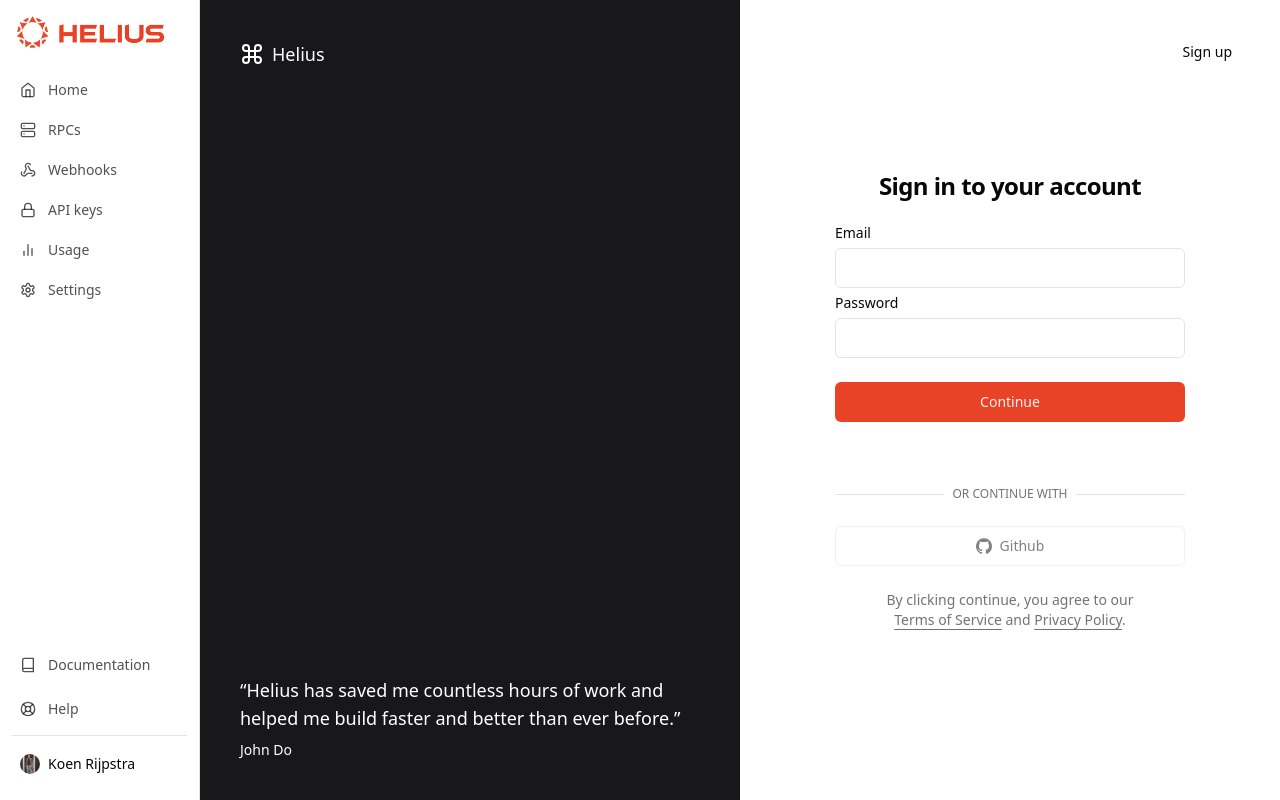
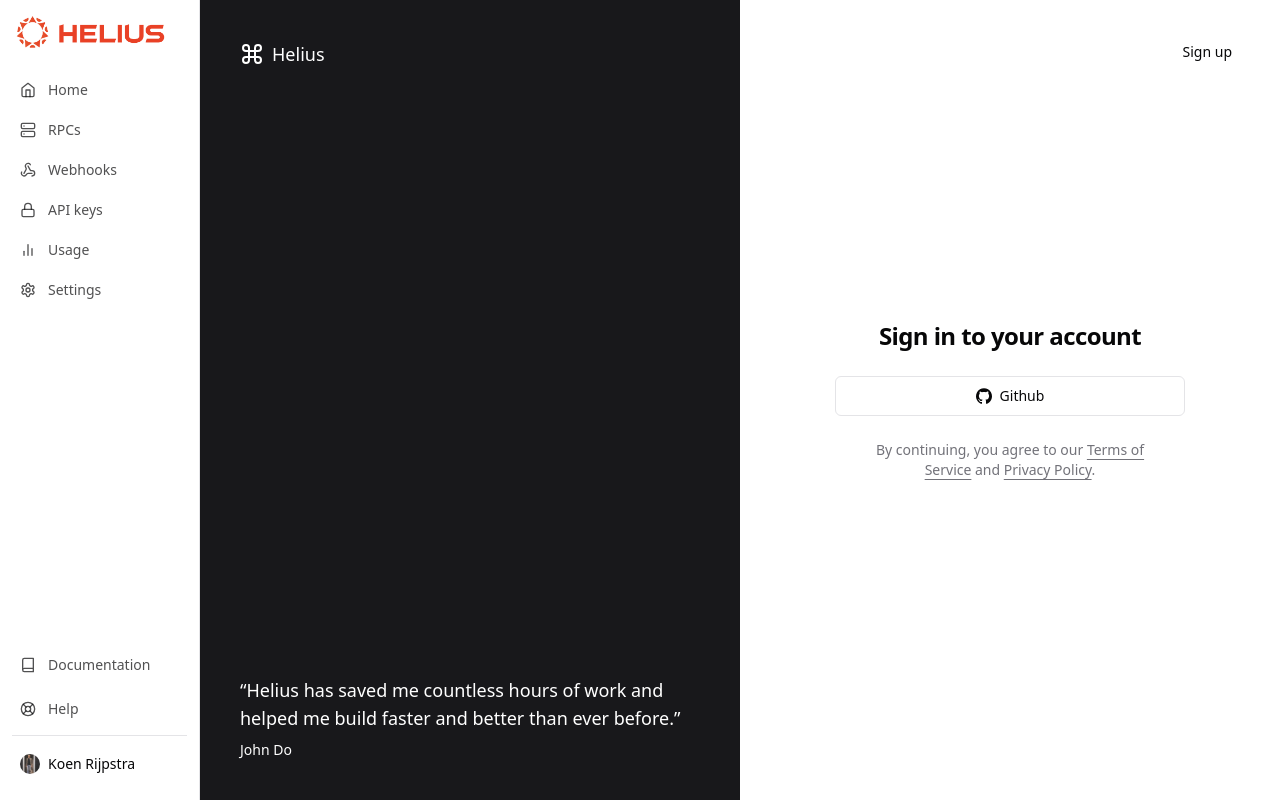
Before and after one commit to KoenRijpstra/helius-dashboard, a Next.js app: page /login in a window 1280 px wide. Built offline with nearby package versions, Linux system fonts and the light colour scheme.

Commit message:
Added GitHub authentication

```diff
--- /dev/null
+++ b/src/app/[...nextauth]/route.ts
@@ -0,0 +1,2 @@
+export { GET, POST } from "@/auth"
+export const runtime = "edge" // optional
--- a/src/app/login/page.tsx
+++ b/src/app/login/page.tsx
@@ -1,15 +1,14 @@
-import { Metadata } from "next"
-import Image from "next/image"
-import Link from "next/link"
+import { Metadata } from "next";
+import Link from "next/link";
 
-import { cn } from "@/lib/utils"
-import { buttonVariants } from "@/components/ui/button"
-import { UserAuthForm } from "@/components/user-auth-form"
+import { cn } from "@/lib/utils";
+import { buttonVariants } from "@/components/ui/button";
+import { AuthGithub } from "@/components/auth-github";
 
 export const metadata: Metadata = {
   title: "Authentication",
   description: "Authentication forms built using the components.",
-}
+};
 
 export default function AuthenticationPage() {
   return (
@@ -44,9 +43,8 @@
           <div className="relative z-20 mt-auto">
             <blockquote className="space-y-2">
               <p className="text-lg">
-                &ldquo;Helius has saved me countless hours of work and
-                helped me build faster and better than
-                ever before.&rdquo;
+                &ldquo;Helius has saved me countless hours of work and helped me
+                build faster and better than ever before.&rdquo;
               </p>
               <footer className="text-sm">John Do</footer>
             </blockquote>
@@ -59,9 +57,9 @@
                 Sign in to your account
               </h1>
             </div>
-            <UserAuthForm />
+            <AuthGithub />
             <p className="px-8 text-center text-sm text-muted-foreground">
-              By clicking continue, you agree to our{" "}
+              By continuing, you agree to our{" "}
               <Link
                 href="/terms"
                 className="underline underline-offset-4 hover:text-primary"
@@ -81,5 +79,5 @@
         </div>
       </div>
     </>
-  )
+  );
 }
--- a/src/app/page.tsx
+++ b/src/app/page.tsx
@@ -14,6 +14,7 @@
 import { ChartRequestHealth } from "@/components/chart-request-health";
 import { ChartUsageBreakdown } from "@/components/chart-usage-breakdown";
 import { ArrowRight } from "lucide-react";
+import { auth } from "@/auth";
 
 export const metadata: Metadata = {
   title: "Home - Helius",
@@ -23,11 +24,13 @@
   },
 };
 
-export default function Home() {
+export default async function Home() {
+  const session = await auth();
+
   return (
     <div>
       <div className="py-3 mt-10 w-full text-center">
-        <h1 className="text-4xl font-bold">Good Morning, Koen Rijpstra</h1>
+        <h1 className="text-4xl font-bold">Good Morning, {session?.user?.name}</h1>
       </div>
       <div className="px-8 mt-3 w-full">
         <h2 className="text-3xl font-bold">My projects</h2>
--- a/src/app/rpcs/page.tsx
+++ b/src/app/rpcs/page.tsx
@@ -1,4 +1,5 @@
 import type { Metadata } from "next";
+import { auth } from "@/auth";
 
 export const metadata: Metadata = {
   title: "RPCs",
--- a/src/auth.config.ts
+++ /dev/null
@@ -1,21 +0,0 @@
-import type { NextAuthConfig } from 'next-auth';
-
-export const authConfig = {
-  pages: {
-    signIn: '/login',
-  },
-  callbacks: {
-    authorized({ auth, request: { nextUrl } }) {
-      const isLoggedIn = !!auth?.user;
-      const isOnDashboard = nextUrl.pathname.startsWith('/');
-      if (isOnDashboard) {
-        if (isLoggedIn) return true;
-        return false; // Redirect unauthenticated users to login page
-      } else if (isLoggedIn) {
-        return Response.redirect(new URL('/', nextUrl));
-      }
-      return true;
-    },
-  },
-  providers: [], // Add providers with an empty array for now
-} satisfies NextAuthConfig;
--- a/src/auth.ts
+++ b/src/auth.ts
@@ -1,28 +1,22 @@
-import NextAuth from "next-auth";
-import { authConfig } from "@/auth.config";
-import Credentials from "next-auth/providers/credentials";
+import NextAuth from "next-auth"
+import GitHub from "next-auth/providers/github"
 
-export const { auth, signIn, signOut } = NextAuth({
-  ...authConfig,
+import type { NextAuthConfig } from "next-auth"
+
+export const config = {
+  pages: {
+    signIn: "/login",
+  },
   providers: [
-    Credentials({
-      async authorize(credentials) {
-        if (
-          credentials.username === "admin" &&
-          credentials.password === "admin"
-        ) {
-          // For demo
-          const user = {
-            id: "1",
-            name: "Koen Rijpstra",
-            email: "my@email.com",
-          };
+    GitHub,
+  ],
+  callbacks: {
+    authorized({ request, auth }) {
+      const { pathname } = request.nextUrl
+      if (pathname !== "/login") return !!auth
+      return true
+    },
+  },
+} satisfies NextAuthConfig
 
-          return user;
-        }
-
-        return null;
-      },
-    }),
-  ],
-});
+export const { handlers: { GET, POST }, auth, signIn, signOut } = NextAuth(config)
--- /dev/null
+++ b/src/components/auth-github.tsx
@@ -0,0 +1,20 @@
+"use client";
+
+import { Button } from "@/components/ui/button";
+import { Icons } from "@/components/icons";
+import { signInGitHub } from "@/lib/actions";
+
+export function AuthGithub() {
+  return (
+    <Button
+      variant="outline"
+      type="button"
+      onClick={() => {
+        signInGitHub();
+      }}
+    >
+      <Icons.gitHub className="mr-2 h-4 w-4" />
+      Github
+    </Button>
+  );
+}
--- a/src/components/user-auth-form.tsx
+++ /dev/null
@@ -1,97 +0,0 @@
-"use client";
-
-import * as React from "react";
-
-import { cn } from "@/lib/utils";
-import { Icons } from "@/components/icons";
-import { Button } from "@/components/ui/button";
-import { Input } from "@/components/ui/input";
-import { Label } from "@/components/ui/label";
-import { useFormState, useFormStatus } from "react-dom";
-import { authenticate } from "@/lib/actions";
-
-interface UserAuthFormProps extends React.HTMLAttributes<HTMLDivElement> {}
-
-function LoginButton() {
-  const { pending } = useFormStatus();
-
-  return (
-    <Button className="mt-4 w-full" aria-disabled={pending}>
-      Continue
-    </Button>
-  );
-}
-
-export function UserAuthForm({ className, ...props }: UserAuthFormProps) {
-  const [errorMessage, dispatch] = useFormState(authenticate, undefined);
-  const [isLoading, setIsLoading] = React.useState<boolean>(false);
-
-  return (
-    <div className={cn("grid gap-6", className)} {...props}>
-      <form action={dispatch}>
-        <div className="grid gap-2">
-          <div className="grid gap-2">
-            <Label htmlFor="email" >
-              Email
-            </Label>
-            <Input
-              id="email"
-              placeholder=""
-              type="email"
-              autoCapitalize="none"
-              autoComplete="email"
-              autoCorrect="off"
-              required
-            />
-          </div>
-          <div className="grid gap-2">
-            <Label htmlFor="password">
-            Password
-            </Label>
-            <Input
-              id="password"
-              type="password"
-              name="password"
-              placeholder=""
-              required
-              minLength={6}
-              autoCapitalize="none"
-              autoComplete="password"
-              autoCorrect="off"
-            />
-          </div>
-          <LoginButton />
-          <div
-            className="flex h-8 items-end space-x-1"
-            aria-live="polite"
-            aria-atomic="true"
-          >
-            {errorMessage && (
-              <>
-                <p className="text-sm text-red-500">{errorMessage}</p>
-              </>
-            )}
-          </div>
-        </div>
-      </form>
-      <div className="relative">
-        <div className="absolute inset-0 flex items-center">
-          <span className="w-full border-t" />
-        </div>
-        <div className="relative flex justify-center text-xs uppercase">
-          <span className="bg-background px-2 text-muted-foreground">
-            Or continue with
-          </span>
-        </div>
-      </div>
-      <Button variant="outline" type="button" disabled={true}>
-        {isLoading ? (
-          <Icons.spinner className="mr-2 h-4 w-4 animate-spin" />
-        ) : (
-          <Icons.gitHub className="mr-2 h-4 w-4" />
-        )}{" "}
-        Github
-      </Button>
-    </div>
-  );
-}
--- a/src/components/user-nav.tsx
+++ b/src/components/user-nav.tsx
@@ -12,6 +12,8 @@
 } from "@/components/ui/dropdown-menu";
 import { User, LogOut } from "lucide-react";
 import Link from "next/link";
+
+import { signOut } from "@/lib/actions";
 
 export function UserNav() {
   return (
@@ -43,10 +45,14 @@
         </DropdownMenuItem>
         <DropdownMenuSeparator />
         <DropdownMenuItem asChild className="cursor-pointer">
-          <Link href="/logout">
+          <Button
+            onClick={() => {
+              signOut();
+            }}
+          >
             <LogOut className="mr-2 h-4 w-4" />
             <span>Log out</span>
-          </Link>
+          </Button>
         </DropdownMenuItem>
       </DropdownMenuContent>
     </DropdownMenu>
--- a/src/lib/actions.ts
+++ b/src/lib/actions.ts
@@ -1,21 +1,24 @@
-import { signIn } from '@/auth';
-import { AuthError } from 'next-auth';
+"use server";
 
-export async function authenticate(
-  prevState: string | undefined,
-  formData: FormData,
-) {
+import { signIn } from "@/auth";
+import { AuthError } from "next-auth";
+
+export async function signInGitHub() {
   try {
-    await signIn('credentials', formData);
+    await signIn("github");
   } catch (error) {
     if (error instanceof AuthError) {
       switch (error.type) {
-        case 'CredentialsSignin':
-          return 'Invalid credentials.';
+        case "CredentialsSignin":
+          return "Invalid credentials.";
         default:
-          return 'Something went wrong.';
+          return "Something went wrong.";
       }
     }
     throw error;
   }
 }
+
+export async function signOut() {
+  await signOut();
+}
--- a/src/middleware.ts
+++ b/src/middleware.ts
@@ -1,9 +1,6 @@
-import NextAuth from 'next-auth';
-import { authConfig } from './auth.config';
+export { auth as middleware } from "@/auth"
 
-export default NextAuth(authConfig).auth;
-
+// Read more: https://nextjs.org/docs/app/building-your-application/routing/middleware#matcher
 export const config = {
-  // https://nextjs.org/docs/app/building-your-application/routing/middleware#matcher
-  matcher: ['/((?!api|_next/static|_next/image|.*\\.png$).*)'],
-};
+  matcher: ["/((?!api|_next/static|_next/image|favicon.ico).*)"],
+}
```
